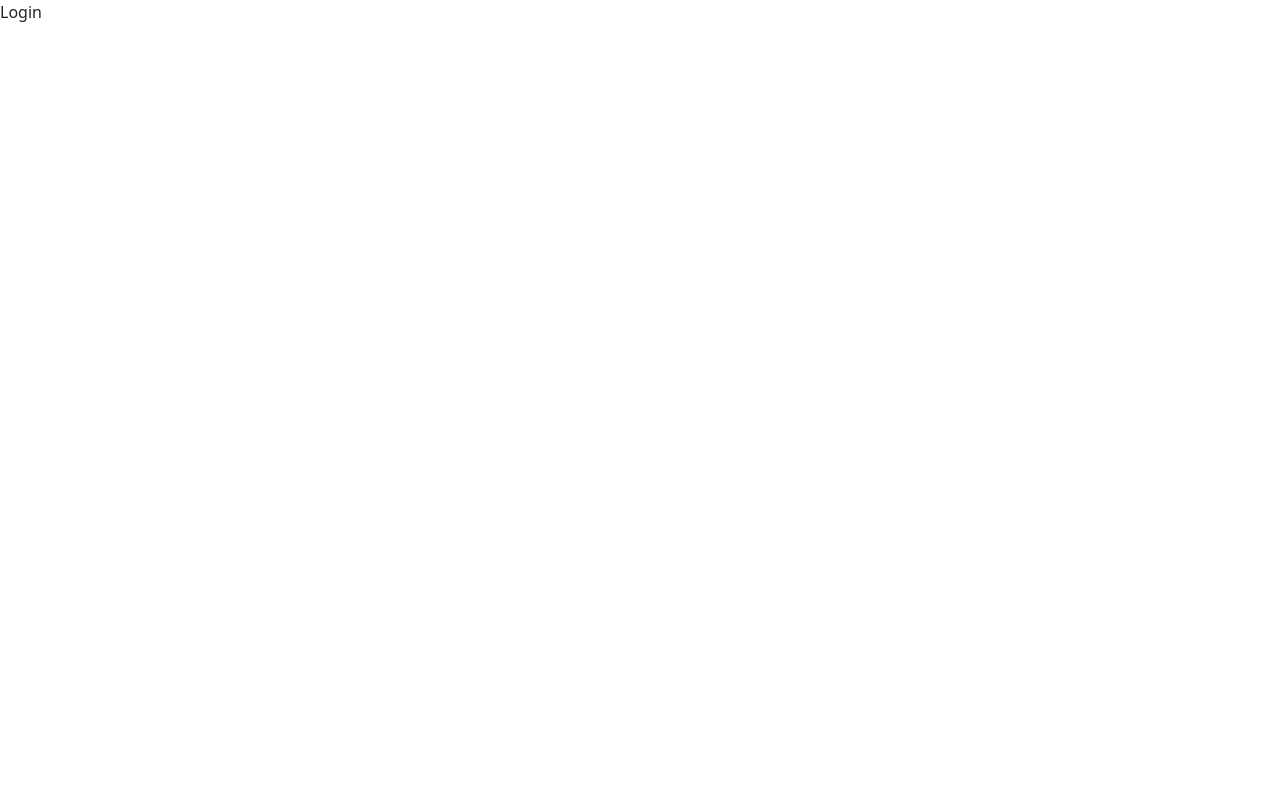
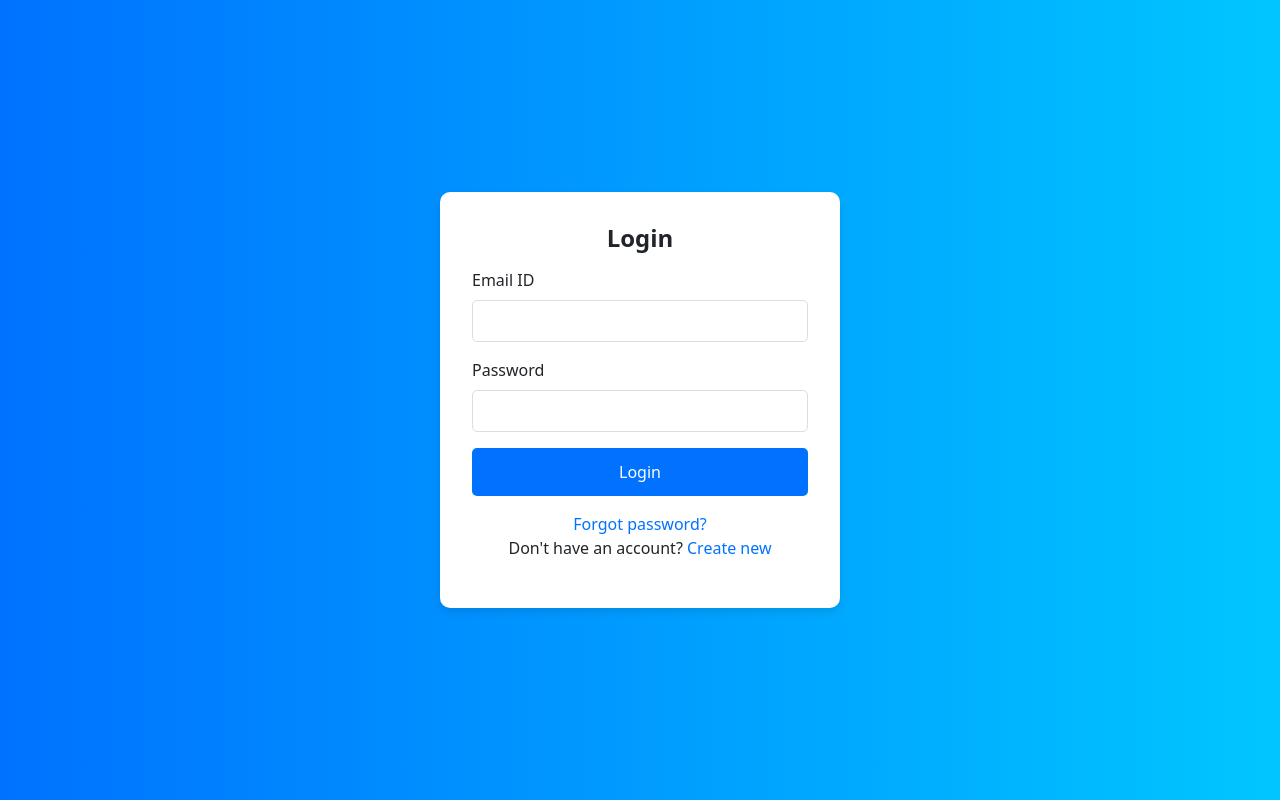
Before and after one commit to kundu-aig/CodeReapers, a Next.js app in the folder frontend/: page /login in a window 1280 px wide. Built offline with nearby package versions, Linux system fonts and the light colour scheme.

Commit message:
added Login Screen

```diff
--- /dev/null
+++ b/frontend/src/component/Loader.js
@@ -0,0 +1,11 @@
+import styles from '../styles/Loader.module.css';
+
+const Loader = () => {
+    return (
+        <div className={styles.loaderOverlay}>
+            <div className={styles.loader}></div>
+        </div>
+    );
+};
+
+export default Loader;
--- a/frontend/src/pages/login.js
+++ b/frontend/src/pages/login.js
@@ -1,3 +1,74 @@
-export default function Page() {
-  return <div>Login</div>;
+// pages/login.js
+
+import { useState } from 'react';
+import { useRouter } from 'next/router';
+import styles from '../styles/Login.module.css';
+import Loader from '../component/Loader';
+
+export default function Login() {
+    const [email, setEmail] = useState('');
+    const [password, setPassword] = useState('');
+    const [error, setError] = useState('');
+    const [isLoading, setIsLoading] = useState(false);
+    const router = useRouter();
+
+    const handleSubmit = async (e) => {
+        e.preventDefault();
+        setIsLoading(true);
+
+        const res = await fetch('/api/login', {
+            method: 'POST',
+            headers: {
+                'Content-Type': 'application/json',
+            },
+            body: JSON.stringify({ email, password }),
+        });
+
+        const data = await res.json();
+
+        setIsLoading(false);
+
+        if (res.ok) {
+            router.push('/dashboard');
+        } else {
+            setError(data.message);
+        }
+    };
+
+    return (
+        <div className={styles.container}>
+            {isLoading && <Loader />}
+            <div className={styles.loginCard}>
+                <h1 className={styles.title}>Login</h1>
+                <form onSubmit={handleSubmit}>
+                    <div className={styles.inputGroup}>
+                        <label htmlFor="email">Email ID</label>
+                        <input
+                            type="email"
+                            id="email"
+                            value={email}
+                            onChange={(e) => setEmail(e.target.value)}
+                            required
+                        />
+                    </div>
+                    <div className={styles.inputGroup}>
+                        <label htmlFor="password">Password</label>
+                        <input
+                            type="password"
+                            id="password"
+                            value={password}
+                            onChange={(e) => setPassword(e.target.value)}
+                            required
+                        />
+                    </div>
+                    {error && <p className={styles.error}>{error}</p>}
+                    <button type="submit" className={styles.loginButton}>Login</button>
+                </form>
+                <div className={styles.links}>
+                    <a href="#">Forgot password?</a>
+                    <p>Don't have an account? <a href="#">Create new</a></p>
+                </div>
+            </div>
+        </div>
+    );
 }
--- /dev/null
+++ b/frontend/src/styles/Loader.module.css
@@ -0,0 +1,27 @@
+
+.loaderOverlay {
+    position: fixed;
+    top: 0;
+    left: 0;
+    width: 100%;
+    height: 100%;
+    background: rgba(0, 0, 0, 0.5);
+    display: flex;
+    justify-content: center;
+    align-items: center;
+    z-index: 9999;
+}
+
+.loader {
+    border: 16px solid #f3f3f3;
+    border-top: 16px solid #3498db;
+    border-radius: 50%;
+    width: 120px;
+    height: 120px;
+    animation: spin 2s linear infinite;
+}
+
+@keyframes spin {
+    0% { transform: rotate(0deg); }
+    100% { transform: rotate(360deg); }
+}
--- /dev/null
+++ b/frontend/src/styles/Login.module.css
@@ -0,0 +1,96 @@
+/* styles/Login.module.css */
+
+.container {
+    display: flex;
+    justify-content: center;
+    align-items: center;
+    height: 100vh;
+    background: linear-gradient(to right, #0072ff, #00c6ff);
+}
+
+.loginCard {
+    background: #fff;
+    padding: 2rem;
+    border-radius: 10px;
+    box-shadow: 0 4px 8px rgba(0, 0, 0, 0.1);
+    max-width: 400px;
+    width: 100%;
+    text-align: center;
+}
+
+.title {
+    margin-bottom: 1rem;
+    font-size: 1.5rem;
+    font-weight: bold;
+}
+
+.inputGroup {
+    margin-bottom: 1rem;
+    text-align: left;
+}
+
+.inputGroup label {
+    display: block;
+    margin-bottom: 0.5rem;
+    font-weight: 500;
+}
+
+.inputGroup input {
+    width: 100%;
+    padding: 0.5rem;
+    border: 1px solid #ddd;
+    border-radius: 5px;
+}
+
+.error {
+    color: red;
+    margin-bottom: 1rem;
+}
+
+.loginButton {
+    width: 100%;
+    padding: 0.75rem;
+    background: #0072ff;
+    color: #fff;
+    border: none;
+    border-radius: 5px;
+    font-size: 1rem;
+    cursor: pointer;
+    margin-bottom: 1rem;
+}
+
+.loginButton:hover {
+    background: #005bb5;
+}
+
+.links {
+    margin-bottom: 1rem;
+}
+
+.links a {
+    color: #0072ff;
+    text-decoration: none;
+    font-weight: 500;
+}
+
+.orDivider {
+    margin: 1rem 0;
+    color: #aaa;
+}
+
+.googleButton {
+    display: flex;
+    align-items: center;
+    justify-content: center;
+    width: 100%;
+    padding: 0.75rem;
+    background: #fff;
+    border: 1px solid #ddd;
+    border-radius: 5px;
+    font-size: 1rem;
+    cursor: pointer;
+}
+
+.googleButton img {
+    margin-right: 0.5rem;
+}
```
Also changed, not shown: 2 other files (tests, documents, lock files or other folders).
